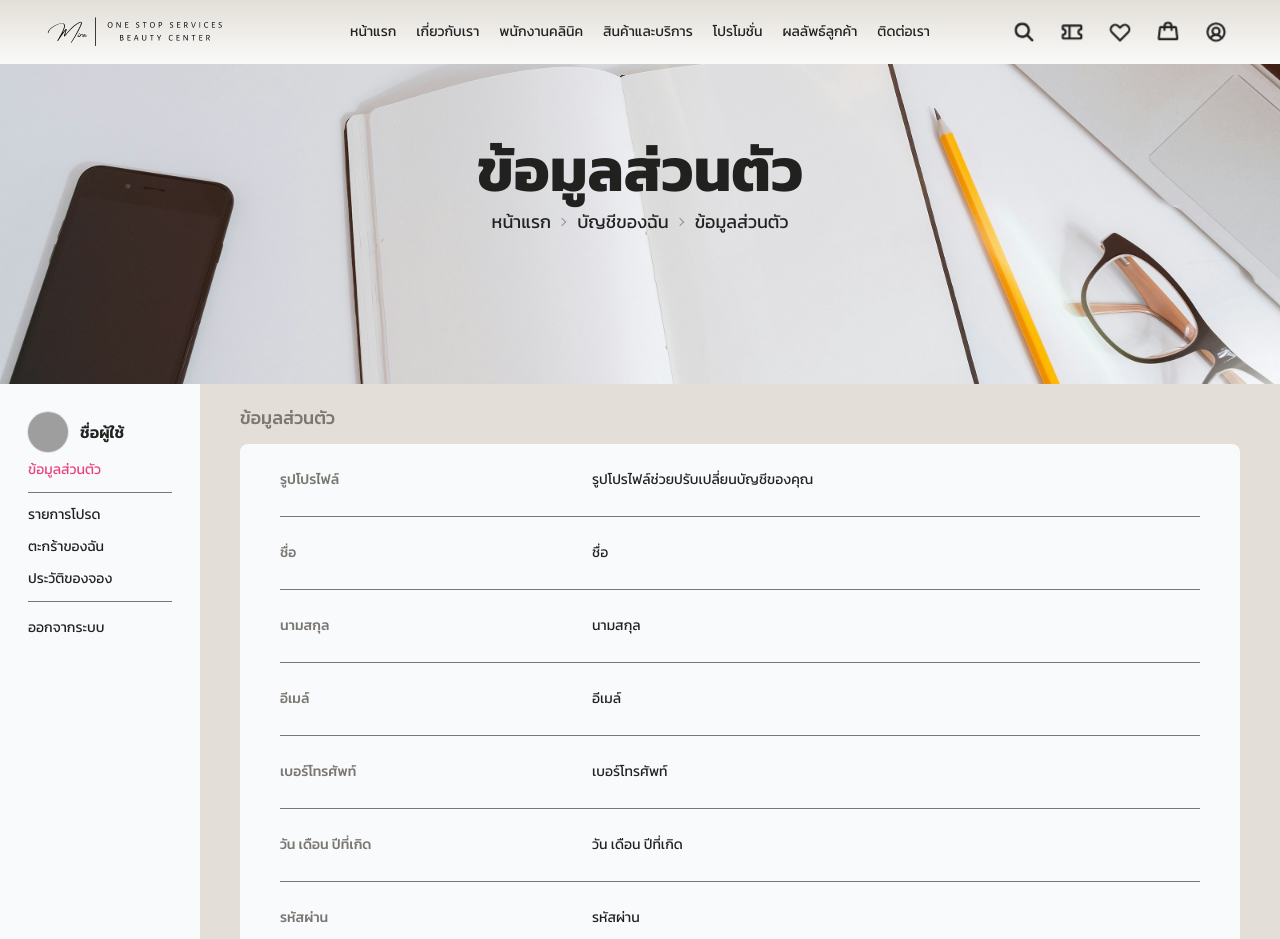
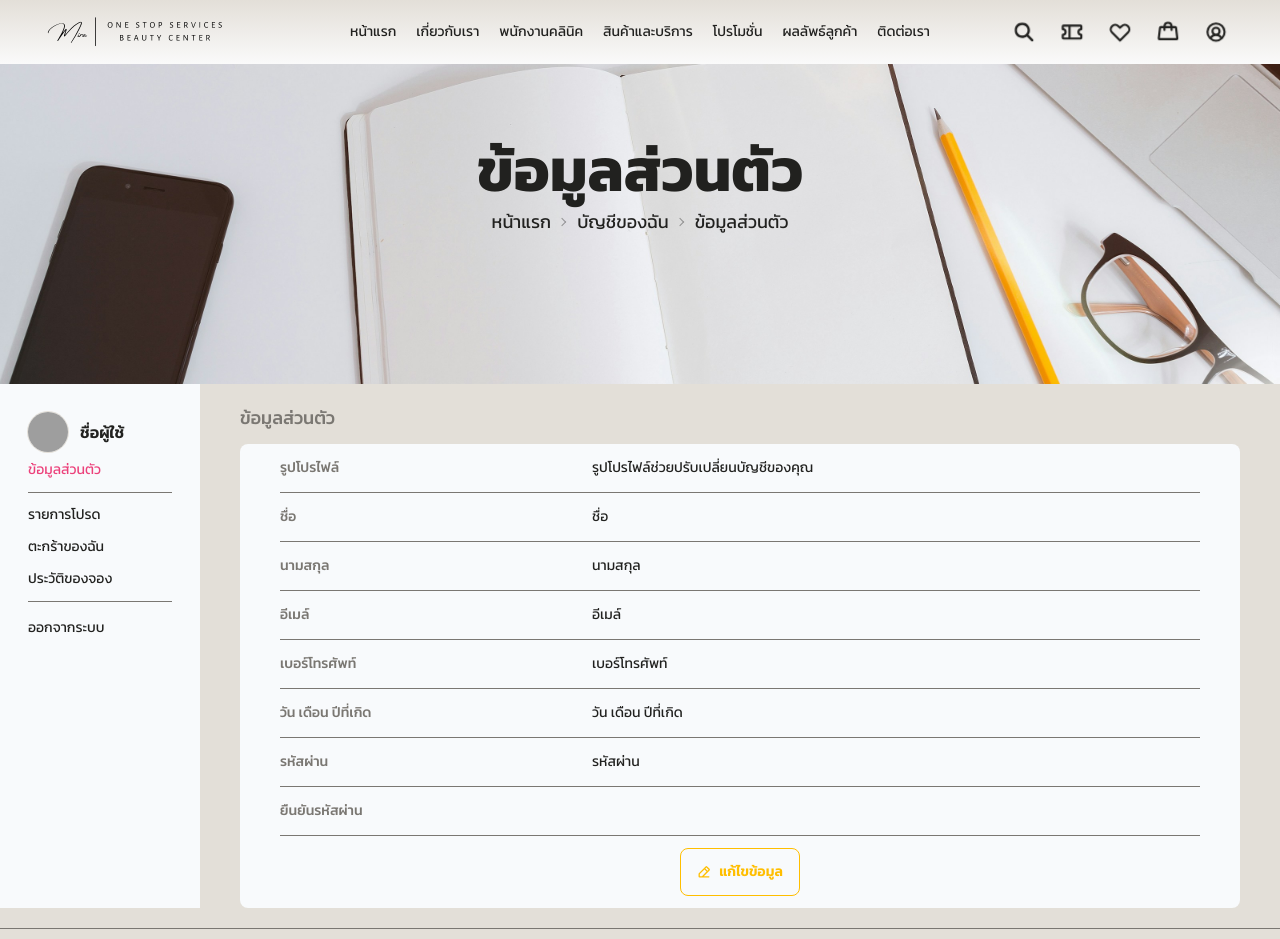
Before and after one commit to phupa1122/nextjs-project, a Next.js app: page /account/profile in a window 1280 px wide. Shown: the top 939 px of the page. Built offline with nearby package versions, Linux system fonts and the light colour scheme; grey boxes are pictures that could not be loaded.

Commit message:
response

```diff
--- a/src/app/account/cart/page.tsx
+++ b/src/app/account/cart/page.tsx
@@ -62,7 +62,7 @@ export default function cart() {
                         <h3 className="text-lg/7 font-medium text-gray1">ตะกร้าของฉัน</h3>
                     </div>
                     <div className='bg-slate-50 mt-3 rounded-lg'>
-                        {/* <Noitems /> */}
+                        <Noitems />
 
 
                     </div>
--- a/src/app/account/profile/modalProfile.tsx
+++ b/src/app/account/profile/modalProfile.tsx
@@ -45,7 +45,7 @@ export default function modalProfile() {
                                 <input
                                     id="name"
                                     name="name"
-                                    type="name"
+                                    type="text"
                                     required
                                     autoComplete="name"
                                     defaultValue="ชื่อ"
@@ -62,7 +62,7 @@ export default function modalProfile() {
                                 <input
                                     id="lname"
                                     name="lname"
-                                    type="lname"
+                                    type="text"
                                     required
                                     autoComplete="lname"
                                     defaultValue="นามสกุล"
@@ -79,7 +79,7 @@ export default function modalProfile() {
                                 <input
                                     id="username"
                                     name="username"
-                                    type="username"
+                                    type="text"
                                     required
                                     autoComplete="username"
                                     defaultValue="ชื่อผู้ใช้"
--- a/src/app/account/profile/page.tsx
+++ b/src/app/account/profile/page.tsx
@@ -63,47 +63,47 @@ export default function profile() {
                     </div>
                     <div className='bg-slate-50 mt-3 rounded-lg'>
                         <dl className="divide-y divide-gray1 mx-10">
-                            <div className="px-4 py-6 sm:grid sm:grid-cols-3 sm:gap-4 sm:px-0">
+                            <div className="px-4 py-3 sm:grid sm:grid-cols-3 sm:gap-4 sm:px-0">
                                 <dt className="text-sm/6 font-medium text-gray1">รูปโปรไฟล์</dt>
                                 <dd className="mt-1 text-sm/6 text-black1 sm:col-span-2 sm:mt-0 flex items-center">รูปโปรไฟล์ช่วยปรับเปลี่ยนบัญชีของคุณ</dd>
                             </div>
 
-                            <div className="px-4 py-6 sm:grid sm:grid-cols-3 sm:gap-4 sm:px-0">
+                            <div className="px-4 py-3 sm:grid sm:grid-cols-3 sm:gap-4 sm:px-0">
                                 <dt className="text-sm/6 font-medium text-gray1">ชื่อ</dt>
                                 <dd className="mt-1 text-sm/6 text-black1 sm:col-span-2 sm:mt-0 flex items-center">ชื่อ</dd>
                             </div>
 
-                            <div className="px-4 py-6 sm:grid sm:grid-cols-3 sm:gap-4 sm:px-0">
+                            <div className="px-4 py-3 sm:grid sm:grid-cols-3 sm:gap-4 sm:px-0">
                                 <dt className="text-sm/6 font-medium text-gray1">นามสกุล</dt>
                                 <dd className="mt-1 text-sm/6 text-black1 sm:col-span-2 sm:mt-0">นามสกุล</dd>
                             </div>
 
-                            <div className="px-4 py-6 sm:grid sm:grid-cols-3 sm:gap-4 sm:px-0">
+                            <div className="px-4 py-3 sm:grid sm:grid-cols-3 sm:gap-4 sm:px-0">
                                 <dt className="text-sm/6 font-medium text-gray1">อีเมล์</dt>
                                 <dd className="mt-1 text-sm/6 text-black1 sm:col-span-2 sm:mt-0">อีเมล์</dd>
                             </div>
 
-                            <div className="px-4 py-6 sm:grid sm:grid-cols-3 sm:gap-4 sm:px-0">
+                            <div className="px-4 py-3 sm:grid sm:grid-cols-3 sm:gap-4 sm:px-0">
                                 <dt className="text-sm/6 font-medium text-gray1">เบอร์โทรศัพท์</dt>
                                 <dd className="mt-1 text-sm/6 text-black1 sm:col-span-2 sm:mt-0">เบอร์โทรศัพท์</dd>
                             </div>
 
-                            <div className="px-4 py-6 sm:grid sm:grid-cols-3 sm:gap-4 sm:px-0">
+                            <div className="px-4 py-3 sm:grid sm:grid-cols-3 sm:gap-4 sm:px-0">
                                 <dt className="text-sm/6 font-medium text-gray1">วัน เดือน ปีที่เกิด</dt>
                                 <dd className="mt-1 text-sm/6 text-black1 sm:col-span-2 sm:mt-0">วัน เดือน ปีที่เกิด</dd>
                             </div>
 
-                            <div className="px-4 py-6 sm:grid sm:grid-cols-3 sm:gap-4 sm:px-0">
+                            <div className="px-4 py-3 sm:grid sm:grid-cols-3 sm:gap-4 sm:px-0">
                                 <dt className="text-sm/6 font-medium text-gray1">รหัสผ่าน</dt>
                                 <dd className="mt-1 text-sm/6 text-black1 sm:col-span-2 sm:mt-0">รหัสผ่าน</dd>
                             </div>
 
-                            <div className="px-4 py-6 sm:grid sm:grid-cols-3 sm:gap-4 sm:px-0">
+                            <div className="px-4 py-3 sm:grid sm:grid-cols-3 sm:gap-4 sm:px-0">
                                 <dt className="text-sm/6 font-medium text-gray1">ยืนยันรหัสผ่าน</dt>
                                 <dd className="mt-1 text-sm/6 text-black1 sm:col-span-2 sm:mt-0"></dd>
                             </div>
 
-                            <div className="flex items-center justify-center py-6 bg-slate-50">
+                            <div className="flex items-center justify-center py-3 bg-slate-50">
                                 <ModalProfile />
                             </div>
                         </dl>
--- a/src/app/page.tsx
+++ b/src/app/page.tsx
@@ -419,10 +419,10 @@ export default function Home() {
             <div className="m-10">
                 <div className="relative isolate overflow-hidden bg-white1 py-16 sm:py-5 lg:py-10">
                     <div
-                        className="absolute inset-0 -z-10 bg-cover bg-center mx-20"
+                        className="absolute inset-0 -z-10 bg-cover bg-center"
                         style={{ backgroundImage: "url('/images/Sub.png')" }}
                     ></div>
-                    <div className="mx-auto max-w-6xl px-20 lg:px-10 py-10">
+                    <div className="mx-auto max-w-6xl px-20 lg:px-10 py-3">
                         <div className="mx-auto grid max-w-2xl grid-cols-1 gap-x-8 gap-y-10 lg:max-w-none lg:grid-cols-2">
                             <div className="max-w-xl lg:max-w-lg">
                                 <div className="items-center space-x-2 inline-flex">
```
